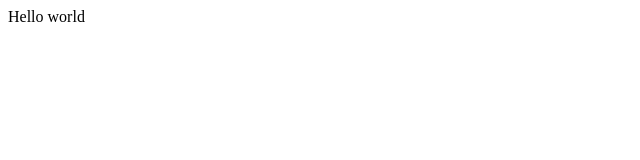
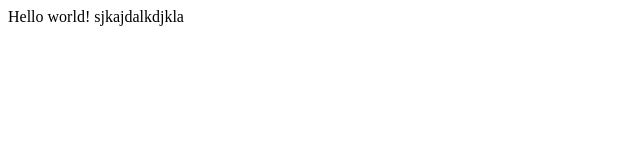
Before and after one commit to MASS-SPECC/test, a plain HTML site: page index.html in a window 1280 px wide. Shown: the whole page, without its empty margins (0-640 px from the left). Drawn offline with Linux system fonts and the light colour scheme.

Commit message:
Added new feratures

```diff
--- a/index.html
+++ b/index.html
@@ -6,6 +6,6 @@
     <title>Document</title>
 </head>
 <body>
-    Hello world
+    Hello world! sjkajdalkdjkla
 </body>
 </html>
```
